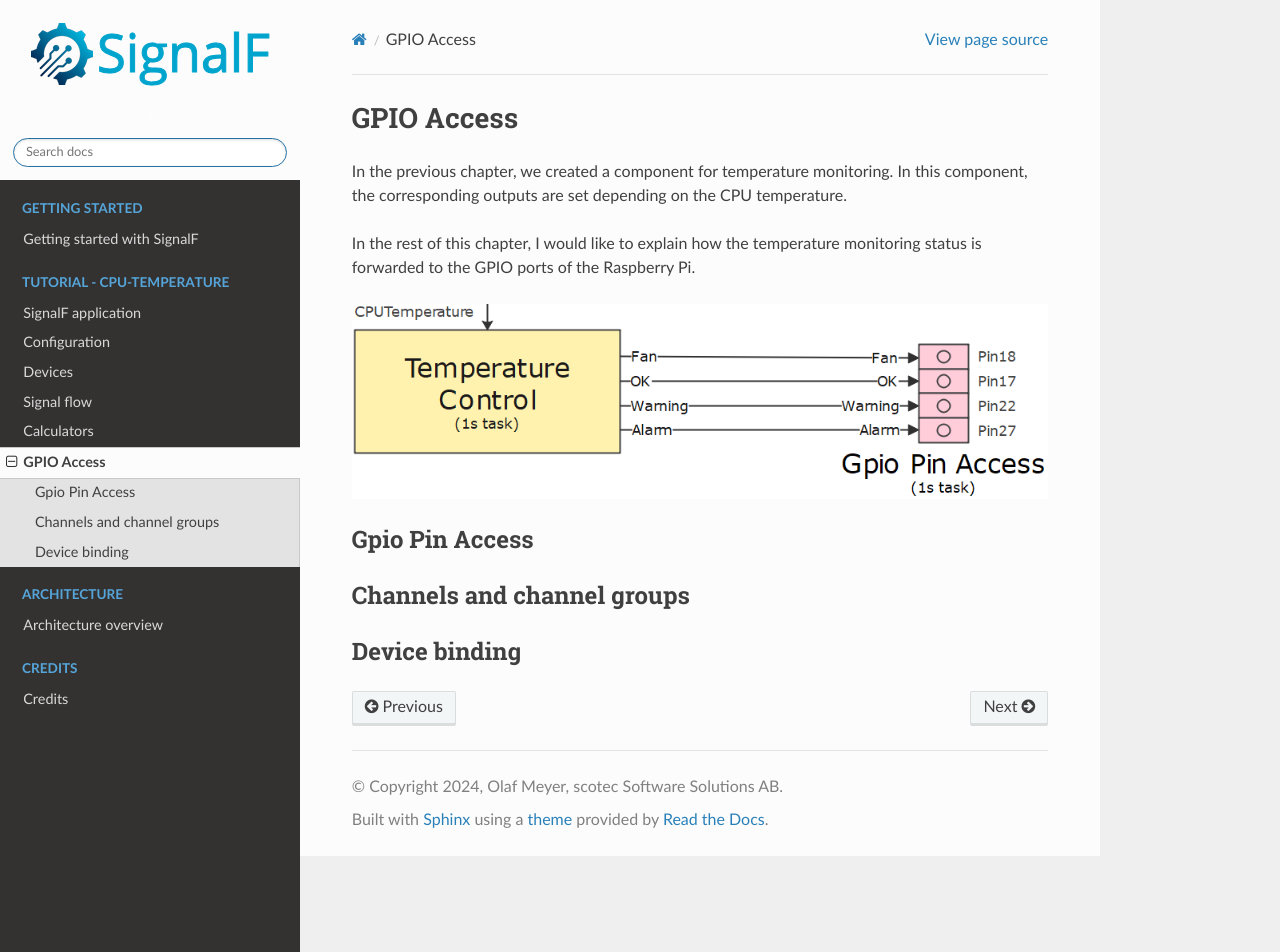
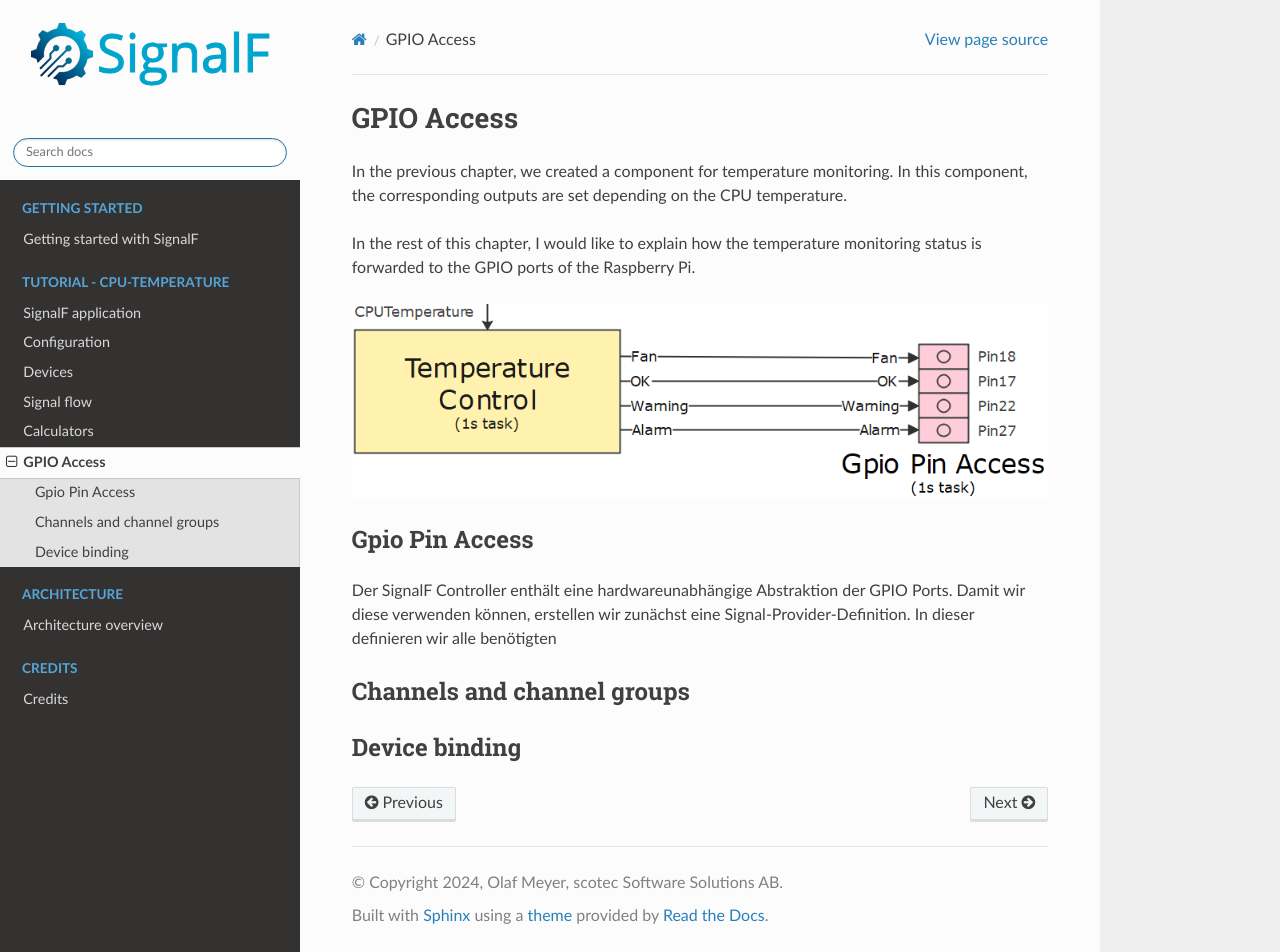
Before and after one commit to SignalF/SignalF.Documentation, a Sphinx documentation site: the page built from docs/source/tutorial/gpio.md, in a window 1280 px wide and 952 px high. Built offline with Sphinx 7.4.7 and the Read the Docs theme 2.0.0, drawn with Linux system fonts in a browser that asks for light colours.

Commit message:
Added text.

```diff
--- a/docs/source/tutorial/gpio.md
+++ b/docs/source/tutorial/gpio.md
@@ -7,6 +7,7 @@ In the rest of this chapter, I would like to explain how the temperature monitor
 ![GPIO Access](assets/images/Gpio.png)
 
 ## Gpio Pin Access
+Der SignalF Controller enthält eine hardwareunabhängige Abstraktion der GPIO Ports. Damit wir diese verwenden können, erstellen wir zunächst eine Signal-Provider-Definition. In dieser definieren wir alle benötigten
 
 ## Channels and channel groups
 
```
Also changed, not shown: docs/source/tutorial/calculators.md (+10 -1 lines), 1 other file.
